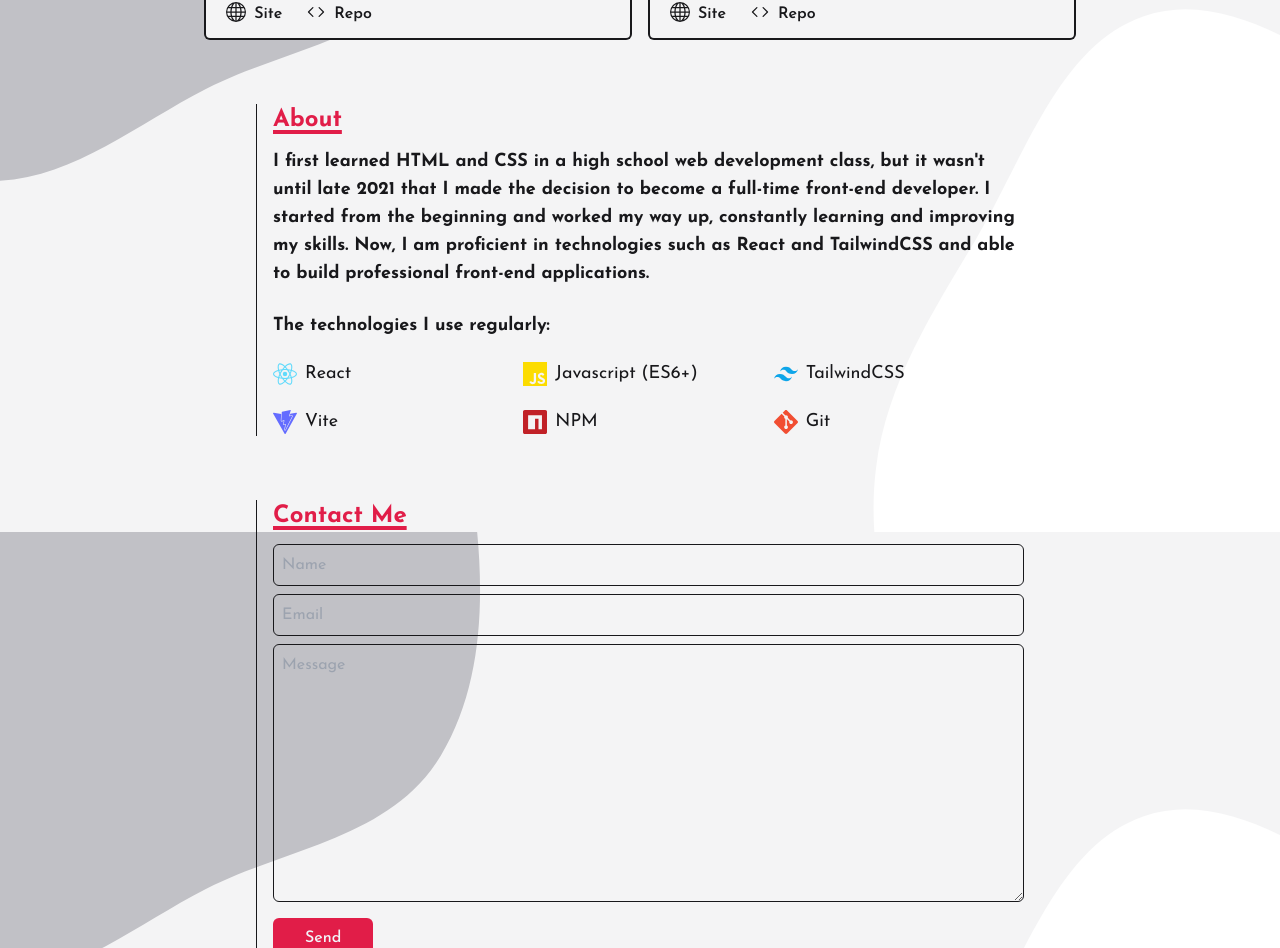
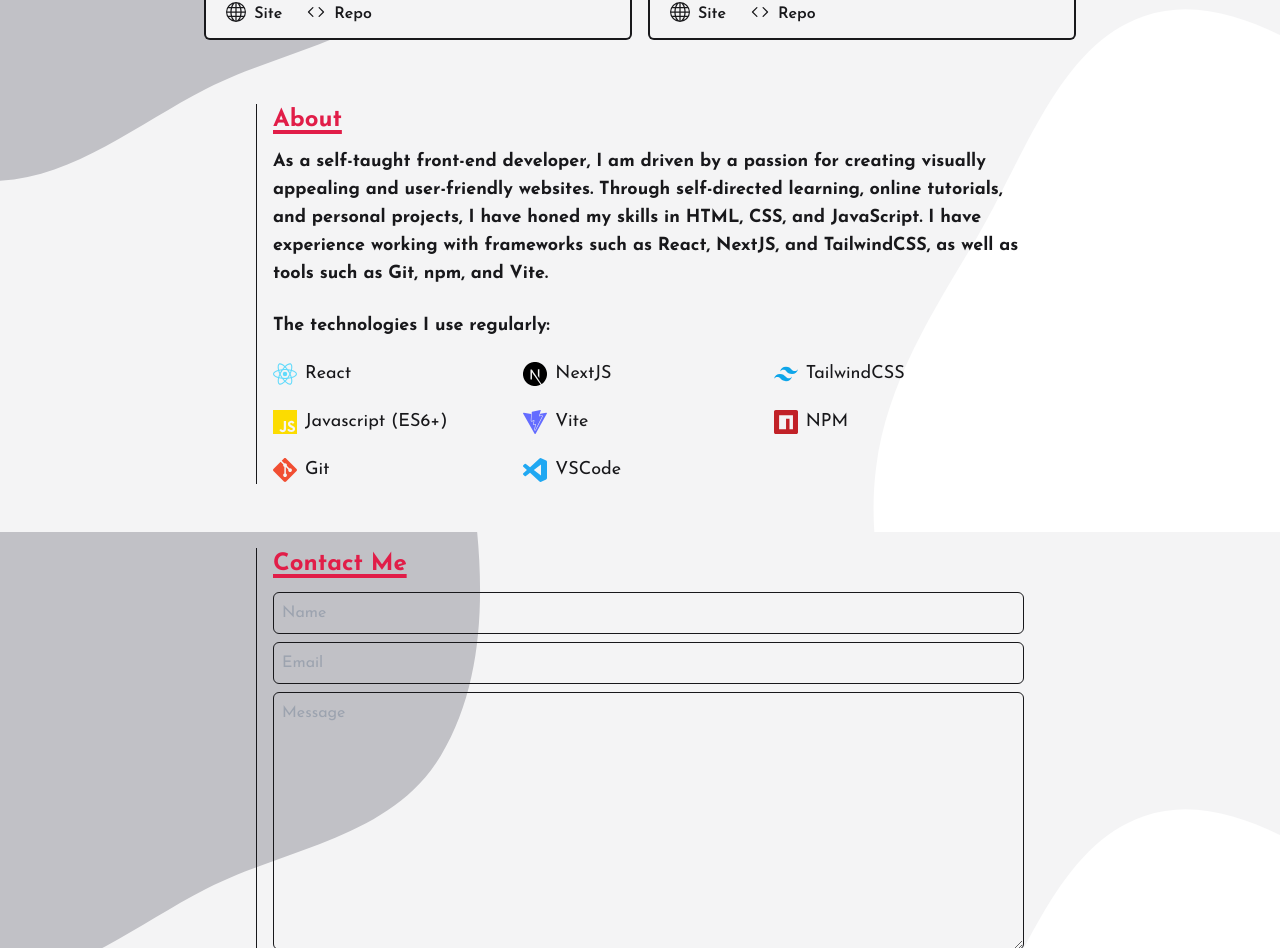
Before and after one commit to aservin6/developer-portfolio, a React (Vite) app: page / in a window 1280 px wide. Shown: the part 1068-2016 px from the top of the page. Built offline with nearby package versions, Linux system fonts and the light colour scheme.

Commit message:
updated about section, updated technologies section

```diff
--- a/src/App.jsx
+++ b/src/App.jsx
@@ -7,7 +7,7 @@ import Contact from "./components/Contact";
 const App = () => {
   return (
     <div className="bg-lightBgMobile dark:bg-darkBgMobile bg-fixed bg-no-repeat bg-[length:100%_100%] text-zinc-900 dark:text-zinc-300 min-h-screen font-josefin pt-4 md:bg-lightBgDesktop dark:md:bg-darkBgDesktop bg-zinc-900">
-      <div className="max-w-5xl w-9/12 mx-auto">
+      <div className="max-w-5xl w-9/12 mx-auto md:w-10/12 lg:w-9/12">
         <ThemeSwitch />
         <Intro />
         <Portfolio />
--- a/src/components/About.jsx
+++ b/src/components/About.jsx
@@ -5,6 +5,8 @@ import {
   SiVite,
   SiNpm,
   SiGit,
+  SiNextdotjs,
+  SiVisualstudiocode,
 } from "react-icons/si";
 
 const About = () => {
@@ -14,12 +16,7 @@ const About = () => {
         About
       </h2>
       <p className="text-base font-bold mb-6 md:text-lg">
-        I first learned HTML and CSS in a high school web development class, but
-        it wasn't until late 2021 that I made the decision to become a
-        full-time front-end developer. I started from the beginning and worked
-        my way up, constantly learning and improving my skills. Now, I am
-        proficient in technologies such as React and TailwindCSS and able to
-        build professional front-end applications.
+      As a self-taught front-end developer, I am driven by a passion for creating visually appealing and user-friendly websites. Through self-directed learning, online tutorials, and personal projects, I have honed my skills in HTML, CSS, and JavaScript. I have experience working with frameworks such as React, NextJS, and TailwindCSS, as well as tools such as Git, npm, and Vite.
       </p>
       <h3 className="text-base font-bold md:text-lg mb-5">
         The technologies I use regularly:
@@ -30,13 +27,18 @@ const About = () => {
           React
         </li>
         <li className="flex items-center gap-2">
-          <SiJavascript className="h-5 w-5 md:h-6 md:w-6 text-[#fcdc00]" />
-          Javascript (ES6+)
+          <SiNextdotjs className="h-5 w-5 md:h-6 md:w-6 dark:text-[#fff] text-[#000]" />
+          NextJS
         </li>
         <li className="flex items-center gap-2">
           <SiTailwindcss className="h-5 w-5 md:h-6 md:w-6 text-[#0ea5e9]" />
           TailwindCSS
         </li>
+        <li className="flex items-center gap-2">
+          <SiJavascript className="h-5 w-5 md:h-6 md:w-6 text-[#fcdc00]" />
+          Javascript (ES6+)
+        </li>
+
         <li className="flex items-center gap-2">
           <SiVite className="h-5 w-5 md:h-6 md:w-6 text-[#646cff]" />
           Vite
@@ -49,6 +51,11 @@ const About = () => {
           <SiGit className="h-5 w-5 md:h-6 md:w-6 text-[#f14e32]" />
           Git
         </li>
+
+        <li className="flex items-center gap-2">
+          <SiVisualstudiocode className="h-5 w-5 md:h-6 md:w-6 text-[#20A8F2]" />
+          VSCode
+        </li>
       </ul>
     </div>
   );
```
